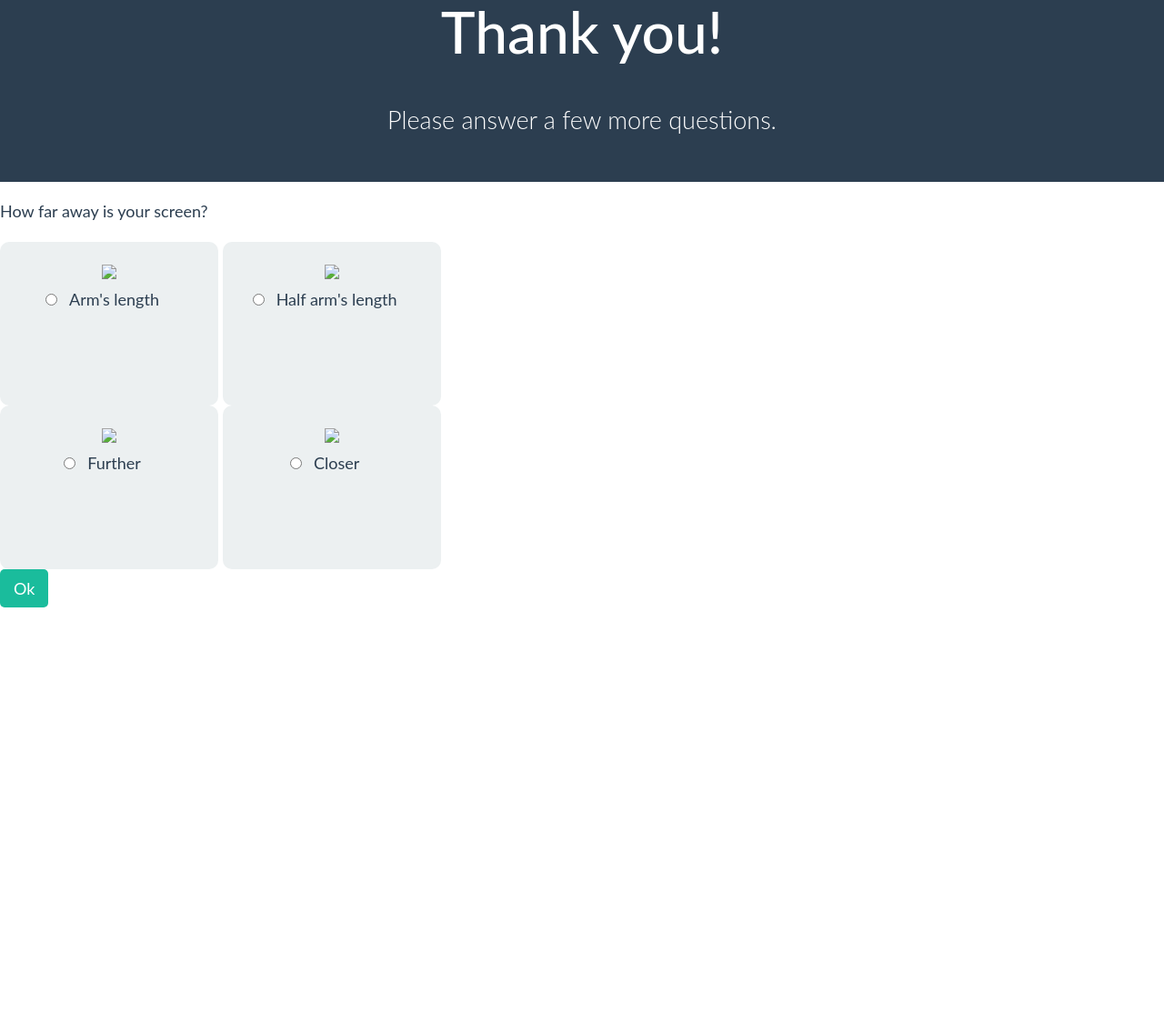
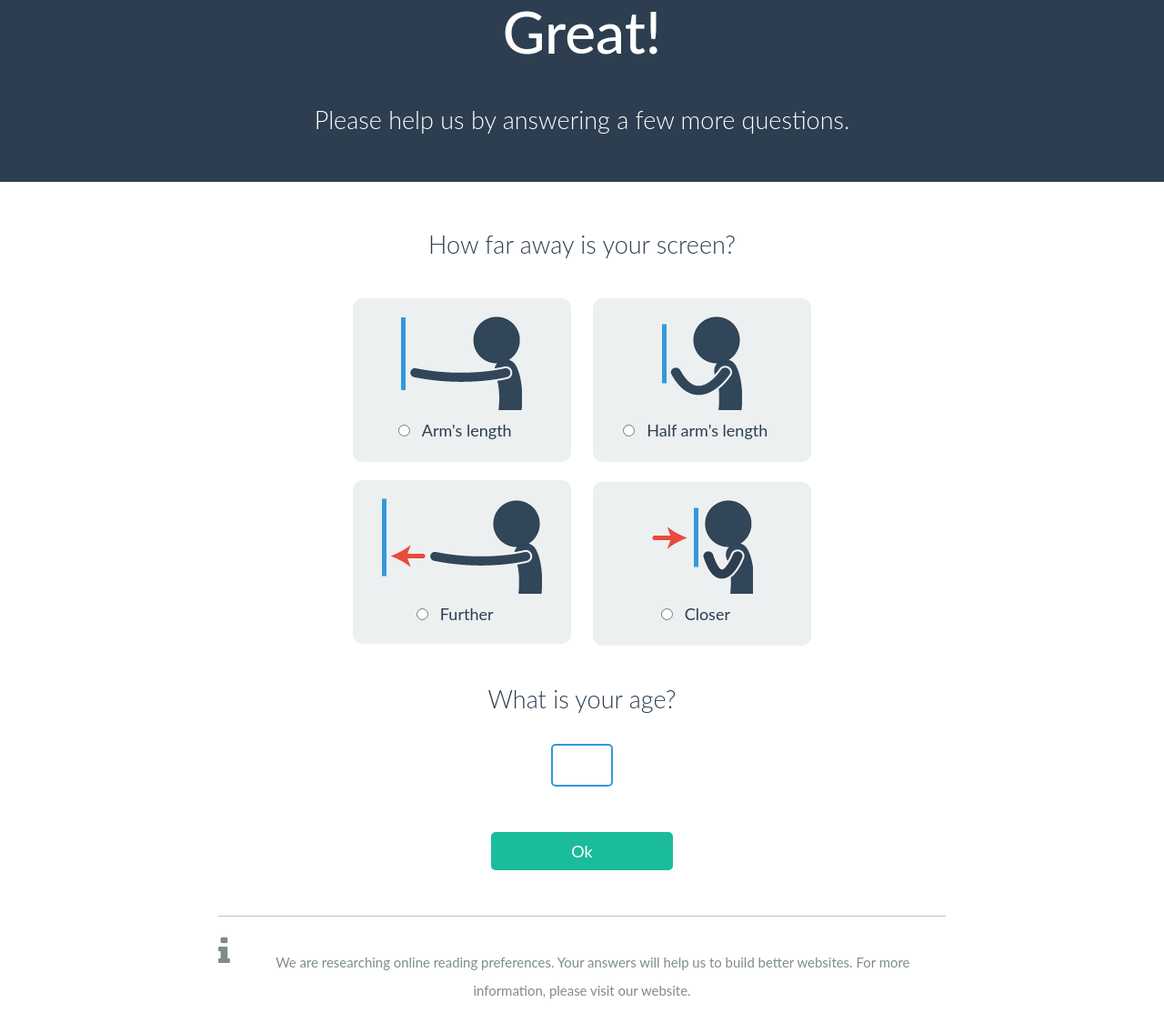
Before and after one commit to andreafallas/font-settings, a plain HTML site: page page2.html in a window 1280 px wide. Shown: the part 60-1196 px from the top of the page at 91% size. Before the commit the page ends 800 px from the top, so only its background shows below. Drawn offline with nearby package versions, Linux system fonts and the light colour scheme.

Commit message:
Questions page styling and footer

```diff
--- a/page2.html
+++ b/page2.html
@@ -16,46 +16,58 @@
 		<link href="style.css" rel="stylesheet">
 	</head>
 	<body>
-		<div class="">
 		<div class="header">
 			<div class="instructions">
-					<h1>Thank you!</h1>
-					<p class="lead">Please answer a few more questions.</p>
+				<h1>Great!</i></h1>
+				<p class="lead">Please help us by answering a few more questions.</p>
+			</div>
+		</div>
+		<div class="container">
+			<form id="distance" action="page3.html" class="center">
+				<div>
+					<p class="lead">How far away is your screen?</p>
+				</div>
+				<div>
+					<div class="dist-btn">
+						<img src="images/dist1.png">
+						<div class="dist-label">
+							<input type="radio" name="distance" id="dist1" value="3"><label for="dist1">Arm's length</label>
+						</div>
+					</div>
+					<div class="dist-btn">
+						<img src="images/dist2.png">
+						<div class="dist-label">
+							<input type="radio" name="distance" id="dist2" value="2"><label for="dist2">Half arm's length</label>
+						</div>
 					</div>
 				</div>
 				<div>
-				<form>
-					<p>How far away is your screen?</p>
-					<div class="span-5">
 					<div class="dist-btn">
-							<img src="dist1.png">
-							<div class="dist-label">
-								<input type="radio" name="distance" id="dist1"><label for="dist1">Arm's length</label>
+						<img src="images/dist3.png">
+						<div>
+							<input type="radio" name="distance" id="dist3" value="4"><label for="dist3">Further</label>
 						</div>
 					</div>
 					<div class="dist-btn">
-							<img src="dist2.png">
-							<div class="dist-label">
-								<input type="radio" name="distance" id="dist2"><label for="dist2">Half arm's length</label>
+						<img src="images/dist4.png">
+						<div>
+							<input type="radio" name="distance" id="dist4" value="1"><label for="dist4">Closer</label>
 						</div>
 					</div>
 				</div>
-					<div class="row">
-						<div class="dist-btn">
-						<img src="dist3.png">
+				<div class="lead">
+					<p >What is your age?</p>
+					<input type="text" id="age" maxlength="2">
+				</div>
 				<div>
-							<input type="radio" name="distance" id="dist3"><label for="dist3">Further</label>
+					<button type="submit" id="submit-distance" class="btn btn-primary">Ok</button>
 				</div>
+			</form>
+			<div class="center">
+				<div class="footnote">
+					<i class="fa fa-info fa-2x pull-left"></i>
+					<p class="small">We are researching online reading preferences. Your answers will help us to build better websites. For more information, please visit our website.</p>
 				</div>
-					<div class="dist-btn">
-						<img src="dist4.png">
-						<div>
-							<input type="radio" name="distance" id="dist4"><label for="dist4">Closer</label>
-						</div>
-					</div>
-					</div>
-					<button type="submit" class="btn btn-primary" id="submit">Ok</button>
-				</form>
 			</div>
 		</div>
 
--- a/style.css
+++ b/style.css
@@ -27,13 +27,26 @@ a {
   transition: 0.25s;
 }
 
-a, button, input, label {
+a, button, input[type="radio"], label {
 	cursor: pointer;
 }
 
 a:hover, a:focus {
   color: #1abc9c;
   text-decoration: none;
+}
+
+input[type="text"] {
+	border: 2px solid #3498db;
+	border-radius: 5px;
+	font-size: inherit;
+	font-family: inherit;
+	color: inherit;
+	padding: 5px;
+}
+
+input[type="text"]:active, input[type="text"]:focus  {
+	border: 2px solid #2980B9;
 }
 
 label {
@@ -54,6 +67,11 @@ label {
  	font-weight: 300;
 }
 
+.small {
+  font-size: 83%;
+  line-height: 2.067;
+}
+
 .serif {
 	font-family: Georgia, Times, serif;
 }
@@ -62,6 +80,9 @@ label {
 	 font-family: lato, Helvetica, Arial, sans-serif;
 }
 
+.center {
+	text-align: center;
+}
 
 /*Button classes*/
 
@@ -127,7 +148,7 @@ label {
 	background-color: #a1a6a9;
 }
 
-/*Page classes*/
+/*Page 1*/
 
 .instructions {
 	background-color: #2c3e50;
@@ -142,6 +163,11 @@ label {
 	clear: both;
 	padding: 10px;
 	text-align: center;
+}
+
+.form-group {
+	display: inline-block;
+	margin: 10px;
 }
 
 .settings button {
@@ -169,12 +195,6 @@ label {
 	color: #5DADE2;
 }
 
-.form-group {
-	display: inline-block;
-	padding: 5px;
-	margin: 5px;
-}
-
 .text-container {
 	margin-bottom: 20px;
 }
@@ -186,17 +206,50 @@ label {
 	padding: 1em;
 }
 
+/*Page 2*/
+
+.container {
+	margin-left: auto;
+	margin-right: auto;
+	max-width: 800px;
+	padding: 20px;
+	margin-bottom: 20px;
+}
+
 .dist-btn {
 	display: inline-block;
 	background-color: #ecf0f1;
 	text-align: center;
 	padding: 20px;
 	border-radius: 10px;
-	/*margin: 10px;*/
+	margin: 10px;
 	width: 200px;
 	height: 140px;
+	-webkit-transition: 0.25s;
+	transition: 0.25s;
 }
 
-.dist-label {
+.dist-btn:hover, .dist-btn.focus {
+	background-color: #cacfd2;
+}
 
+.dist-btn:active {
+	background-color: #a1a6a9;
 }
+
+#age {
+	width: 2em;
+	text-align: center;
+}
+
+#submit-distance {
+	width: 200px;
+	margin-top: 50px;
+}
+
+.footnote {
+	margin-top: 50px;
+	border-top: 1px solid #bdc3c7;
+	padding-top: 20px;
+	color: #7f8c8d;
+}
```
Also changed, not shown: page1.html (+13 -9 lines), page3.html (+6 -13 lines). Lines whose indentation alone changed are shown as unchanged.
